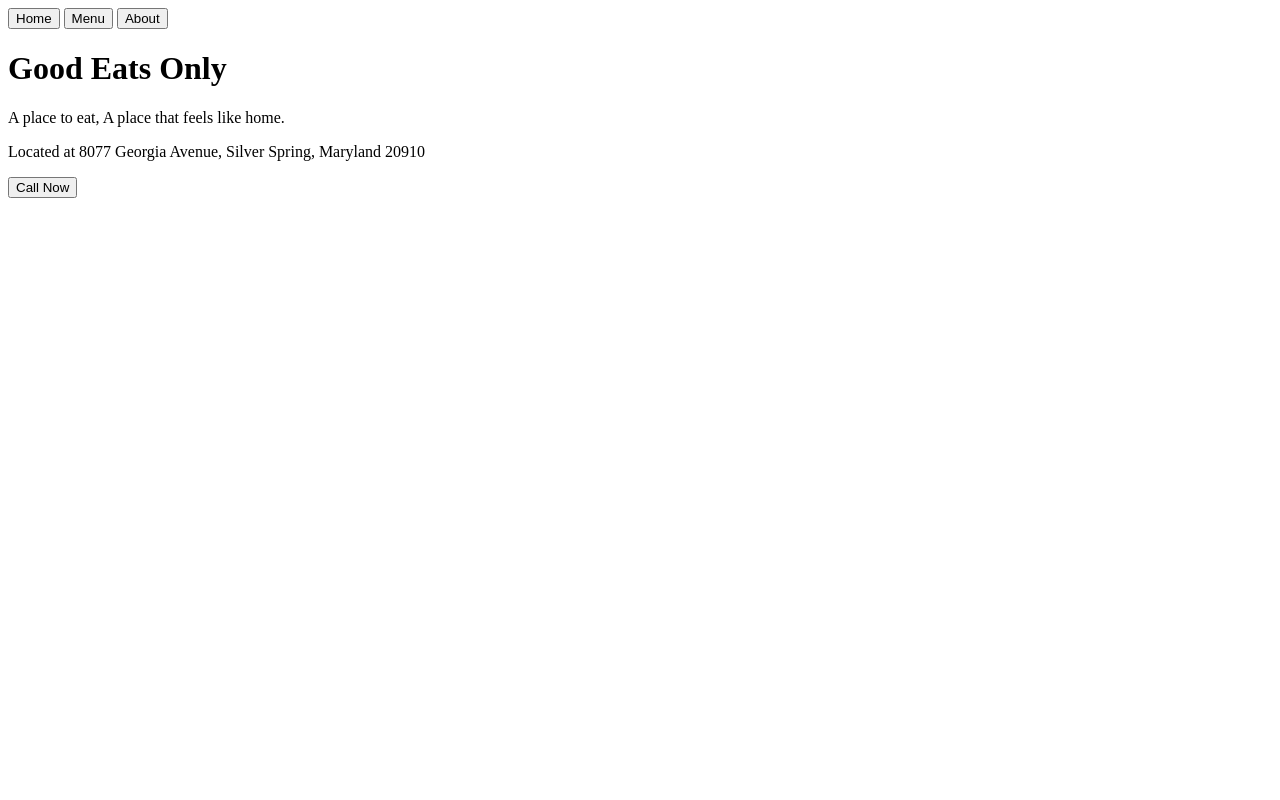
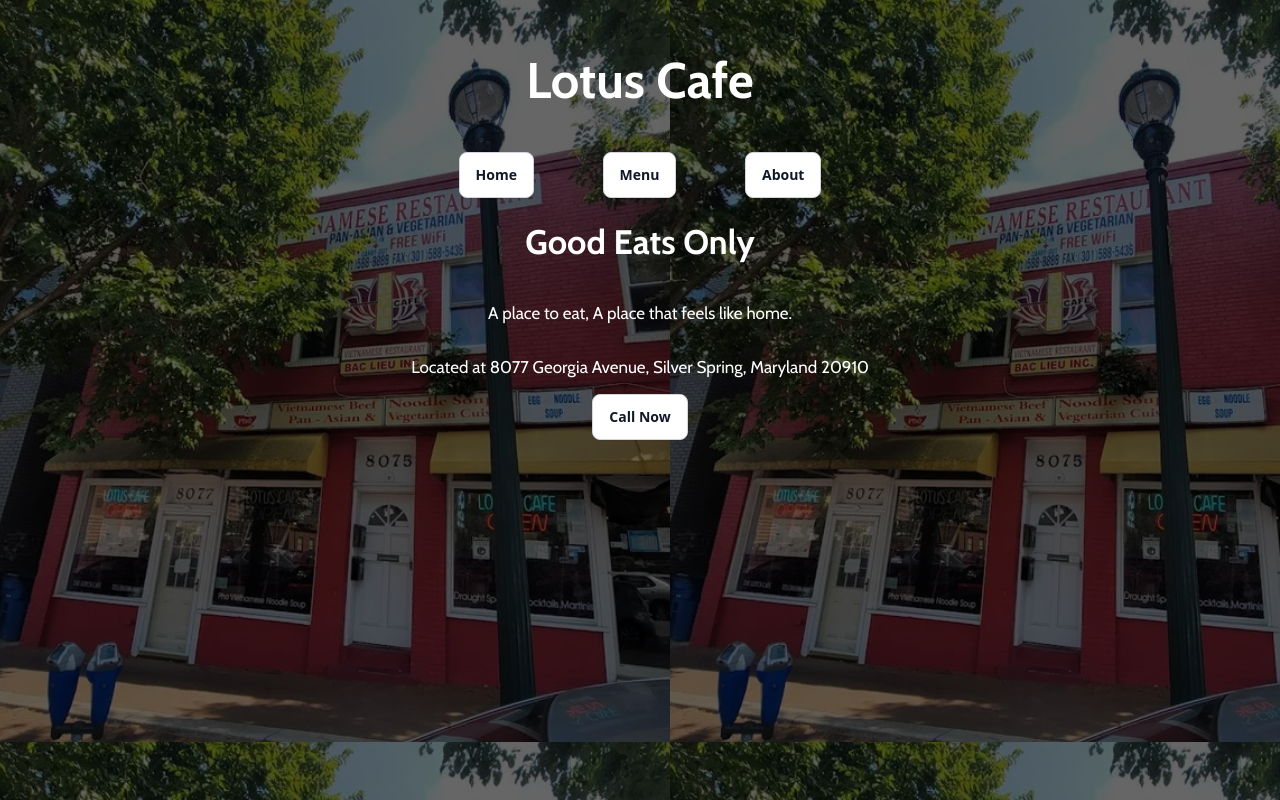
Before and after one commit to cbsyw/webpack-test, a website built with webpack: page src/index.html in a window 1280 px wide. Built offline with nearby package versions, Linux system fonts and the light colour scheme.

Commit message:
add style

```diff
--- a/src/index.html
+++ b/src/index.html
@@ -1,5 +1,9 @@
 <!DOCTYPE html>
 <html lang="en">
+<link rel="stylesheet" href="/style.css">
+<link href="https://fonts.googleapis.com/css2?family=Indie+Flower&family=Cabin:wght@400;700&display=swap" rel="stylesheet">
+
+<main>
 <head>
     <meta charset="UTF-8">
     <meta name="viewport" content="width=device-width, initial-scale=1.0">
@@ -8,6 +12,7 @@
 <body>
 
     <header>
+        <nav><h1>Lotus Cafe</h1></nav>
         <nav>
             <button class="home">Home</button>
             <button class="menu">Menu</button>
@@ -18,4 +23,5 @@
     <div class="content"></div>
 
 </body>
+</main>
 </html>
--- /dev/null
+++ b/style.css
@@ -0,0 +1,64 @@
+*{
+    font-family: 'Cabin', sans-serif;
+    color: white;
+}
+
+html{
+    background-image: url(/assets/lotusCafe.png);
+}
+.content{
+    margin: auto;
+    display: flex;
+    justify-content: center;
+    flex-direction: column;
+    align-items: center;
+    width: 800px;
+    font-size: 17px;
+}
+
+nav{
+    display: flex;
+    justify-content: space-evenly;
+}
+nav h1{
+    font-size: 50px;
+    font-weight: 800;
+}
+header{
+    width: 500px;
+    margin: auto;
+}
+
+button {
+  background-color: #FFFFFF;
+  border: 1px solid rgb(209,213,219);
+  border-radius: .5rem;
+  box-sizing: border-box;
+  color: #111827;
+  font-family: "Inter var",ui-sans-serif,system-ui,-apple-system,system-ui,"Segoe UI",Roboto,"Helvetica Neue",Arial,"Noto Sans",sans-serif,"Apple Color Emoji","Segoe UI Emoji","Segoe UI Symbol","Noto Color Emoji";
+  font-size: .875rem;
+  font-weight: 600;
+  line-height: 1.25rem;
+  padding: .75rem 1rem;
+  text-align: center;
+  text-decoration: none #D1D5DB solid;
+  text-decoration-thickness: auto;
+  box-shadow: 0 1px 2px 0 rgba(0, 0, 0, 0.05);
+  cursor: pointer;
+  user-select: none;
+  -webkit-user-select: none;
+  touch-action: manipulation;
+}
+
+button:hover {
+  background-color: rgb(249,250,251);
+}
+
+button:focus {
+  outline: 2px solid transparent;
+  outline-offset: 2px;
+}
+
+button:focus-visible {
+  box-shadow: none;
+}
```
Also changed, not shown: assets/lotusCafe.png (added).
